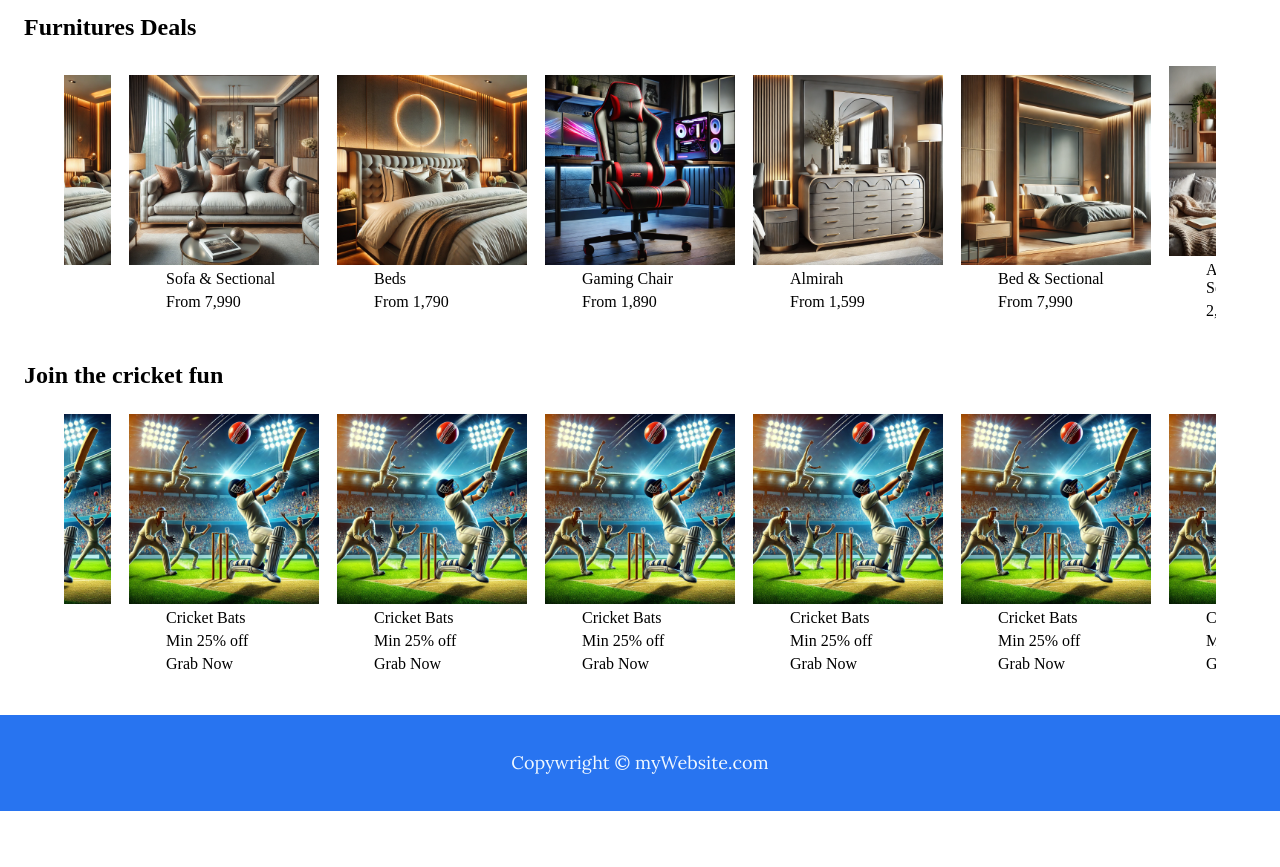
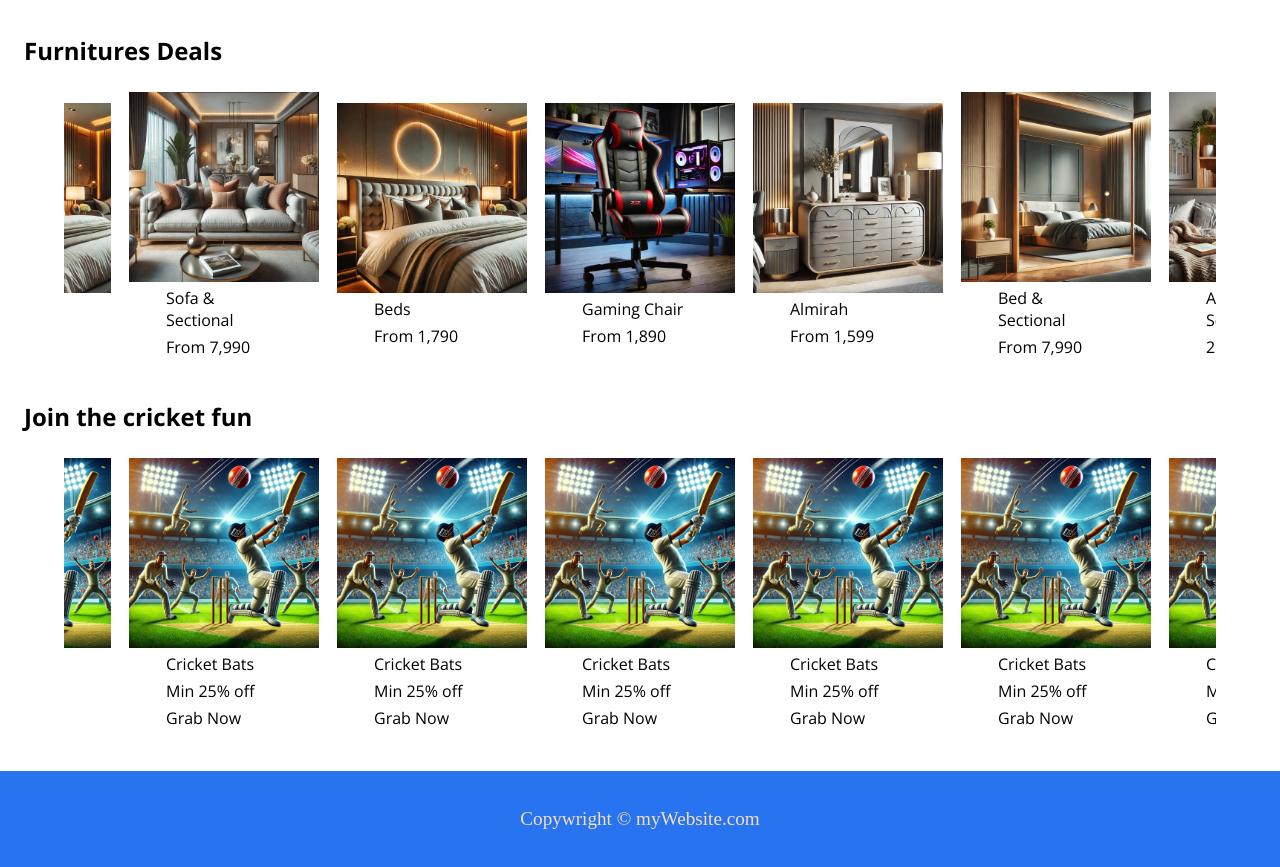
Before and after one commit to Santu-kumar364/flipkart_Cloner, a plain HTML site: page index.html in a window 1280 px wide. Shown: the part 868-1735 px from the top of the page. Before the commit the page ends 1679 px from the top, so only its background shows below. Drawn offline with nearby package versions, Linux system fonts and the light colour scheme.

Commit message:
add final files updated files

```diff
--- a/css/responsive.css
+++ b/css/responsive.css
@@ -36,12 +36,11 @@
         padding: 0 20px;
     }
 
-
 }
 
-@media screen and (max-width:700) {
+/* @media screen and (max-width:700) {
     .my-2{
         padding: 0 40px;
     }
 
-}
+} */
--- a/css/style.css
+++ b/css/style.css
@@ -1,4 +1,4 @@
-@import url('https://fonts.googleapis.com/css2?family=Lora:ital,wght@0,400..700;1,400..700&display=swap');
+@import url('https://fonts.googleapis.com/css2?family=Open+Sans:ital,wght@0,300..800;1,300..800&display=swap');
 
 * {
     margin: 0;
@@ -9,15 +9,13 @@
 header {
     height: 60px;
     background-color: #04fcfc9e;
-    /* background-color: #2874f0; */
-    font-family: "Lora", serif;
+    /* font-family: "Raleway", serif; */
     display: flex;
     align-items: center;
     padding: 0 20px;
 }
 
 .logo {
-
     height: 40px;
 }
 
@@ -32,7 +30,6 @@ nav{
 .search{
     display: flex;
     align-items: center;
-
 }
 
 .search input{
@@ -44,7 +41,7 @@ nav{
 }
 
 .search button{
-    font-family: "Lora", serif;
+    /* font-family: "Raleway", serif; */
     font-weight: bold;
 }
 
@@ -58,7 +55,6 @@ nav{
 }
 
 .card{
-    /* background-color: #2874f0; */
     max-width: 90vw;
     margin: 37px auto;
 }
@@ -66,10 +62,9 @@ nav{
 .cards{
     display: flex;
     justify-content: center;
-    /* overflow: scroll; */
-    overflow: hidden;
+    overflow: scroll;
+    /* overflow: hidden; */
     /* flex-wrap: wrap; */
-
 }
 
 .card-item{
@@ -77,24 +72,17 @@ nav{
     justify-content: center;
     flex-direction: column;
     margin: 0 9px;
-
 }
 
 .card h2{
-    font-family: century;
+    font-family: "Open Sans", serif;
     margin: 25px -40px;
-
 }
-
-
-
-
-
 
 nav ul {
     display: flex;
+    font-family: "Open Sans", serif;
 }
-
 
 nav ul li {
     padding: 0 16px ;
@@ -118,7 +106,7 @@ nav ul li a:hover {
 footer {
     height: 12vh;
     background: #2874f0;
-    color: aliceblue;
-    font-family: "Lora", serif;
-    font-size: large;
+    color: wheat;
+    font-size: larger;
+    font-family:'Times New Roman', Times, serif;
 }
--- a/css/utils.css
+++ b/css/utils.css
@@ -1,14 +1,9 @@
-
-
-
-
-
+@import url('https://fonts.googleapis.com/css2?family=Open+Sans:ital,wght@0,300..800;1,300..800&display=swap');
 
 .flex-all-center{
     display: flex;
     justify-content: center;
     align-items: center;
-
 }
 
 .btn{
@@ -22,6 +17,7 @@
 
 .my-1{
     margin: 5px 37px;
+    font-family: "Open Sans", serif;
 }
 
 .text-center{
--- a/index.html
+++ b/index.html
@@ -73,7 +73,7 @@
                         </div>
                     </div>
                     <div class="card-item">
-                        <img src="img/wikets.avif" alt="cricket-image" width="190px" height="200px">
+                        <img src="img/wikets.avif" alt="cricket-image" width="190px" >
                         <div class="lines">
                             <p class="text-center my-1">Cricket Wikets</p>
                             <p class="text-center my-1">Min 25% off</p>
@@ -224,6 +224,22 @@
                             <p class="text-center my-1">Grab Now</p>
                         </div>
                     </div>
+                    <div class="card-item">
+                        <img src="img/cricket.webp" alt="cricket-image" width="190px">
+                        <div class="lines">
+                            <p class="text-center my-1">Cricket Bats</p>
+                            <p class="text-center my-1">Min 25% off</p>
+                            <p class="text-center my-1">Grab Now</p>
+                        </div>
+                    </div>
+                    <div class="card-item">
+                        <img src="img/cricket.webp" alt="cricket-image" width="190px">
+                        <div class="lines">
+                            <p class="text-center my-1">Cricket Bats</p>
+                            <p class="text-center my-1">Min 25% off</p>
+                            <p class="text-center my-1">Grab Now</p>
+                        </div>
+                    </div>
                 </div>
             </div>
         </div>
```
